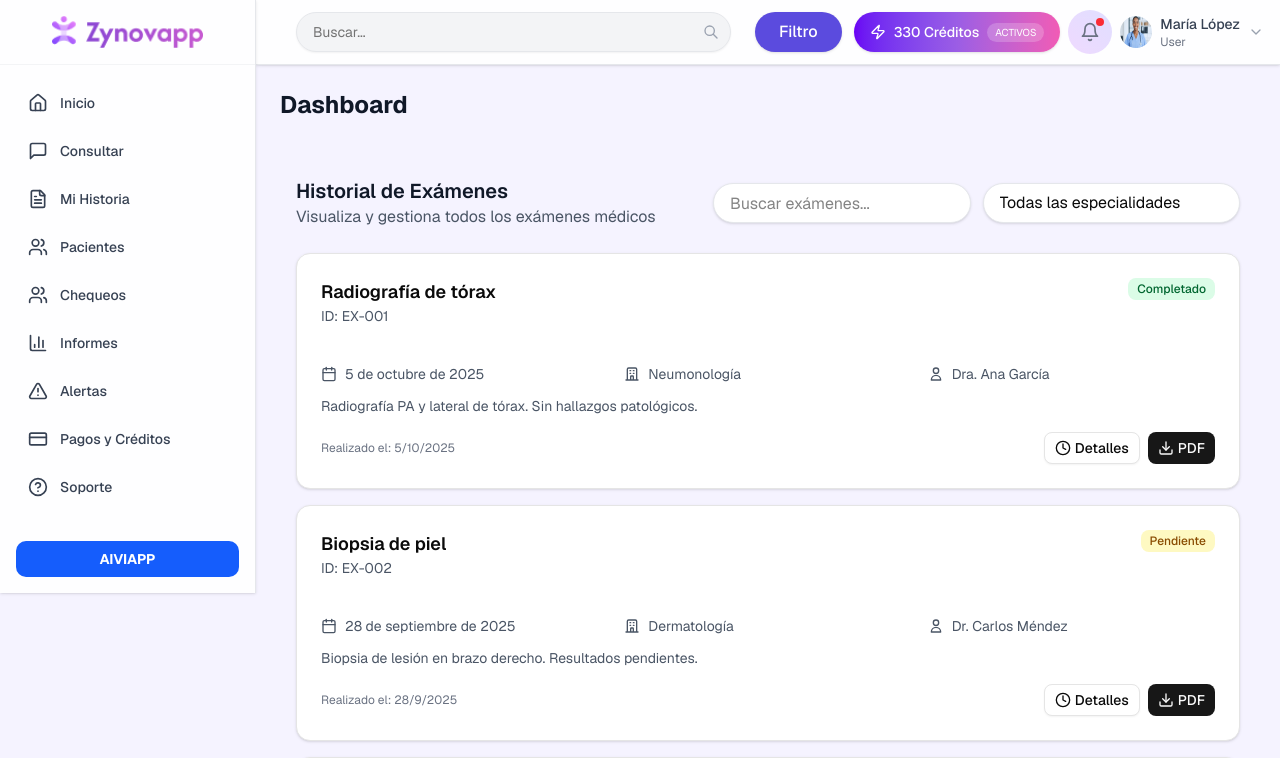
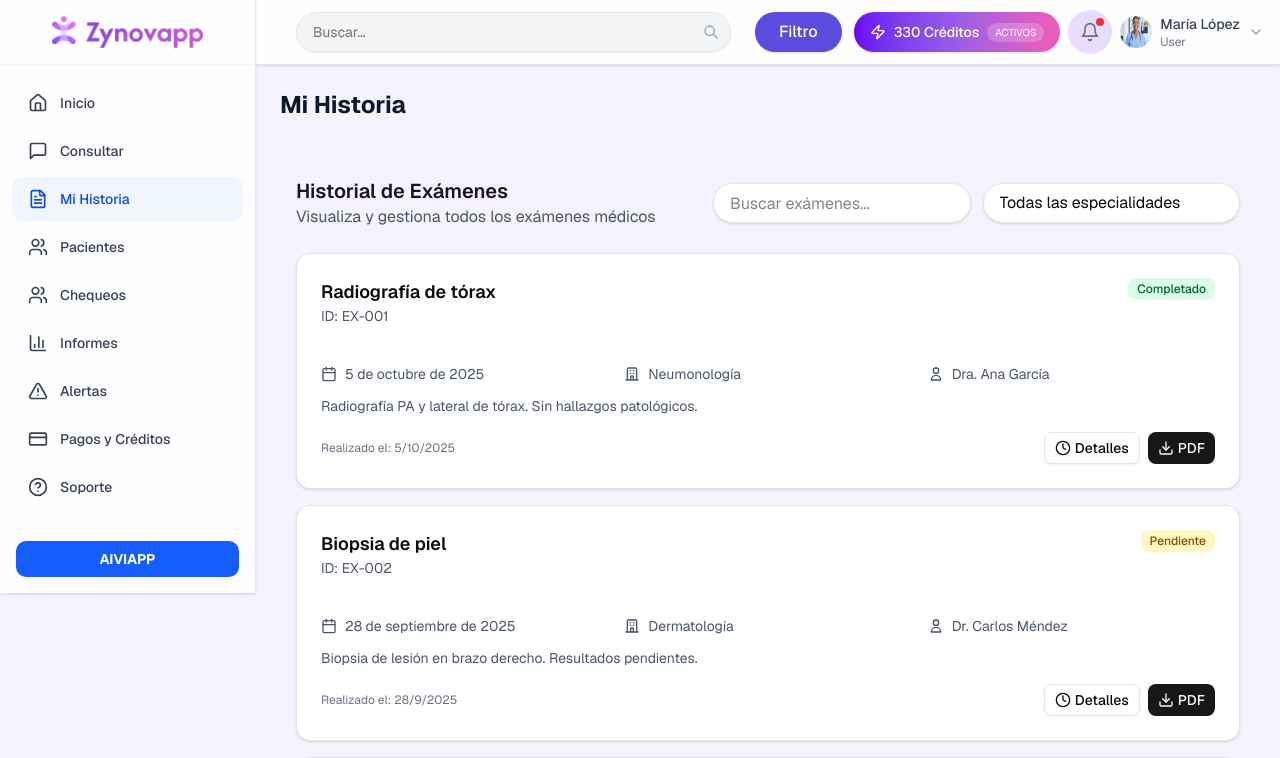
Before and after one commit to ChilyGarcia/zynovapp-frontend, a Next.js app: page /history in a window 1280 px wide. Shown: the top 758 px of the page. Built offline with nearby package versions, Linux system fonts and the light colour scheme.

Commit message:
fix:redirection-history

```diff
--- a/components/app-layout.tsx
+++ b/components/app-layout.tsx
@@ -64,7 +64,7 @@ export function AppLayout({ children }: AppLayoutProps) {
       icon: <MessageSquare className="w-5 h-5" />,
     },
     {
-      id: "mi-historia",
+      id: "history",
       label: "Mi Historia",
       icon: <FileText className="w-5 h-5" />,
     },
@@ -93,7 +93,7 @@ export function AppLayout({ children }: AppLayoutProps) {
       id: "soporte",
       label: "Soporte",
       icon: <HelpCircle className="w-5 h-5" />,
-    }
+    },
   ];
 
   // Función para alternar el sidebar
@@ -109,14 +109,14 @@ export function AppLayout({ children }: AppLayoutProps) {
       }
     };
 
-    window.addEventListener('resize', () => {
+    window.addEventListener("resize", () => {
       if (window.innerWidth >= 768) {
         setIsSidebarOpen(false);
       }
     });
 
     return () => {
-      window.removeEventListener('resize', () => {});
+      window.removeEventListener("resize", () => {});
     };
   }, []);
 
@@ -132,9 +132,13 @@ export function AppLayout({ children }: AppLayoutProps) {
         )}
 
         {/* Sidebar */}
-        <div className={`fixed md:static z-30 h-full transition-transform duration-300 ease-in-out ${
-          isSidebarOpen ? 'translate-x-0' : '-translate-x-full md:translate-x-0'
-        }`}>
+        <div
+          className={`fixed md:static z-30 h-full transition-transform duration-300 ease-in-out ${
+            isSidebarOpen
+              ? "translate-x-0"
+              : "-translate-x-full md:translate-x-0"
+          }`}
+        >
           <Sidebar
             menuItems={menuItems}
             activeTab={activeTab}
@@ -152,7 +156,8 @@ export function AppLayout({ children }: AppLayoutProps) {
           <NavbarComponent onMenuClick={toggleSidebar} />
           <main className="flex-1 overflow-y-auto p-4 md:p-6">
             <h1 className="text-2xl font-bold text-gray-900 mb-6">
-              {menuItems.find(item => item.id === activeTab)?.label || 'Dashboard'}
+              {menuItems.find((item) => item.id === activeTab)?.label ||
+                "Dashboard"}
             </h1>
             {children}
           </main>
```
